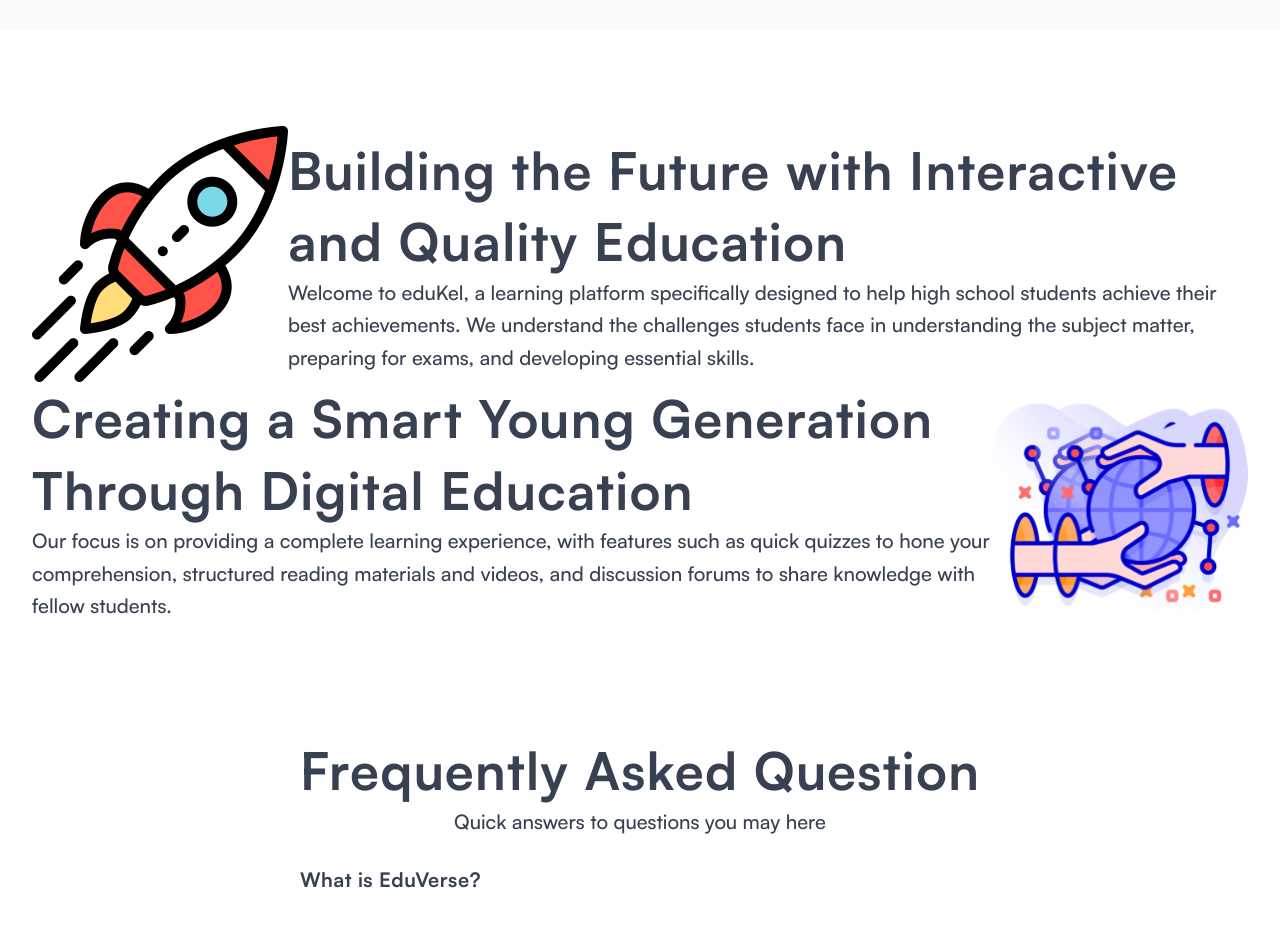
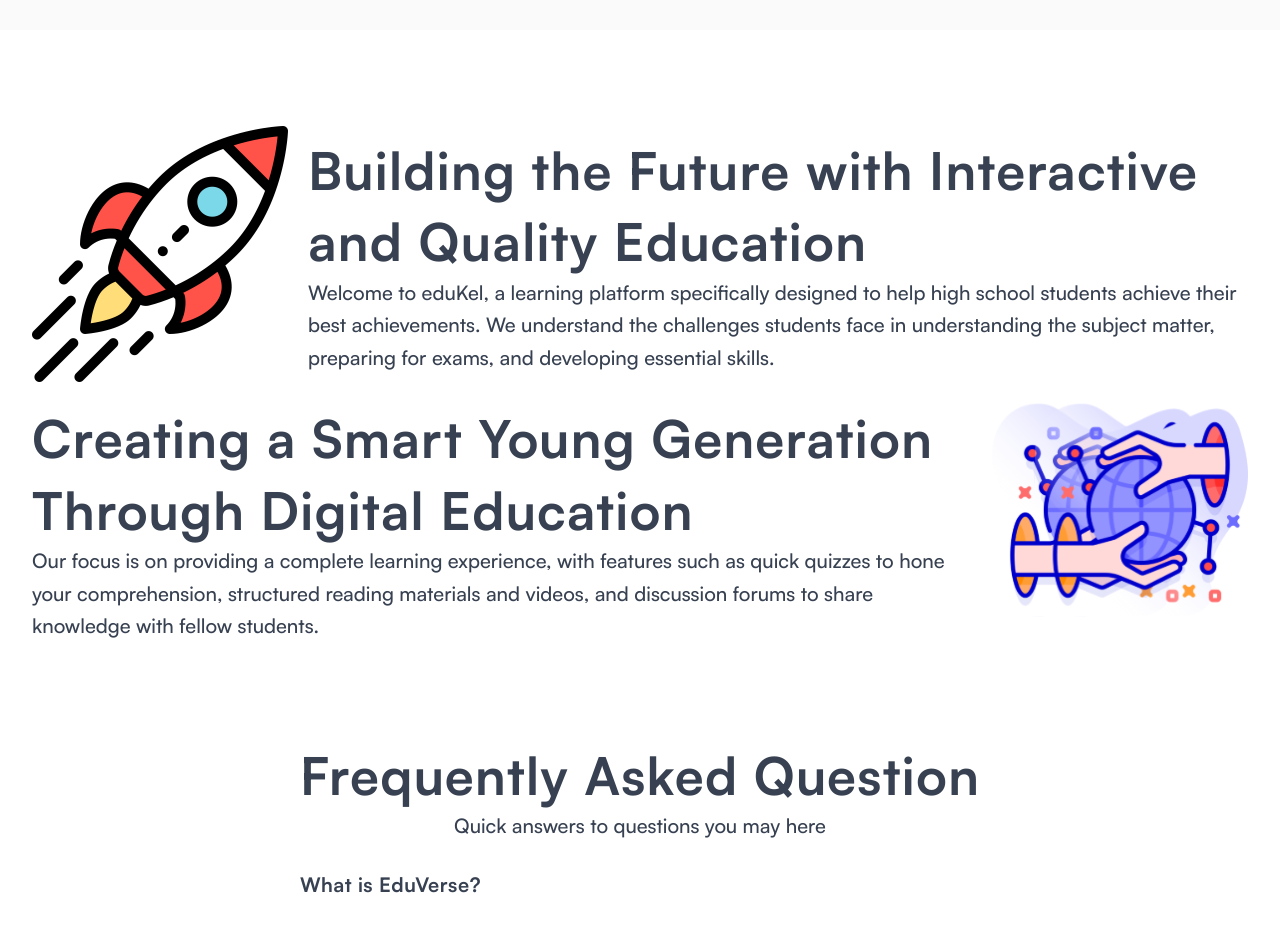
Before and after one commit to haikelz/iitc-2024-web-design, a React (Vite) app: page / in a window 1280 px wide. Shown: the part 2120-3046 px from the top of the page. Built offline with nearby package versions, Linux system fonts and the light colour scheme.

Commit message:
fix(about): fix margin in about page

```diff
--- a/src/components/About.tsx
+++ b/src/components/About.tsx
@@ -10,7 +10,7 @@ export default function About() {
           draggable="false"
           className="w-64 h-64"
         />
-        <div>
+        <div className="ml-5">
           <Heading as="h2">
             Building the Future with Interactive and Quality Education
           </Heading>
@@ -22,8 +22,8 @@ export default function About() {
           </Paragraph>
         </div>
       </div>
-      <div className="flex justify-between items-start w-full">
-        <div>
+      <div className="flex justify-between items-start w-full gap-10">
+        <div className="mt-5">
           <Heading as="h2">
             Creating a Smart Young Generation Through Digital Education
           </Heading>
```
